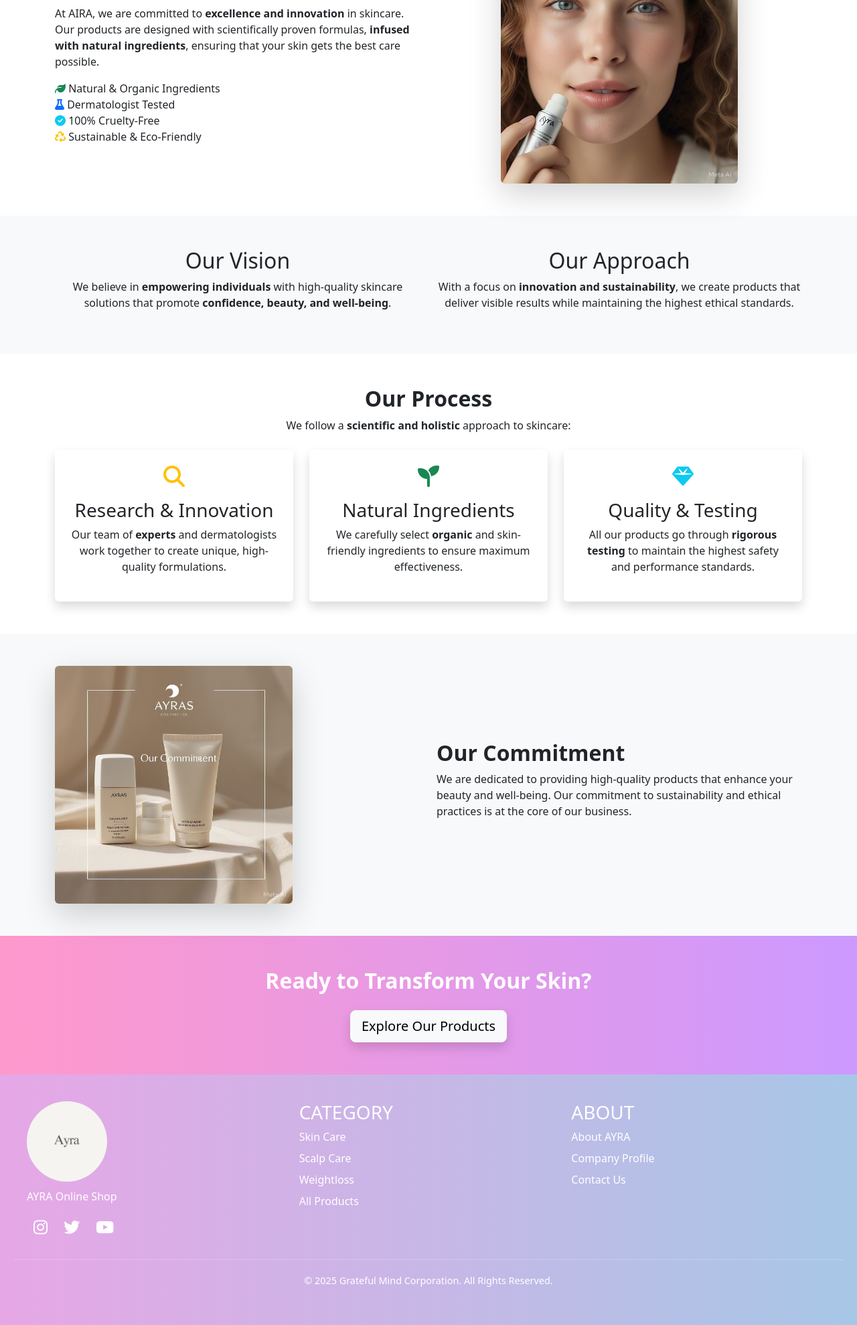
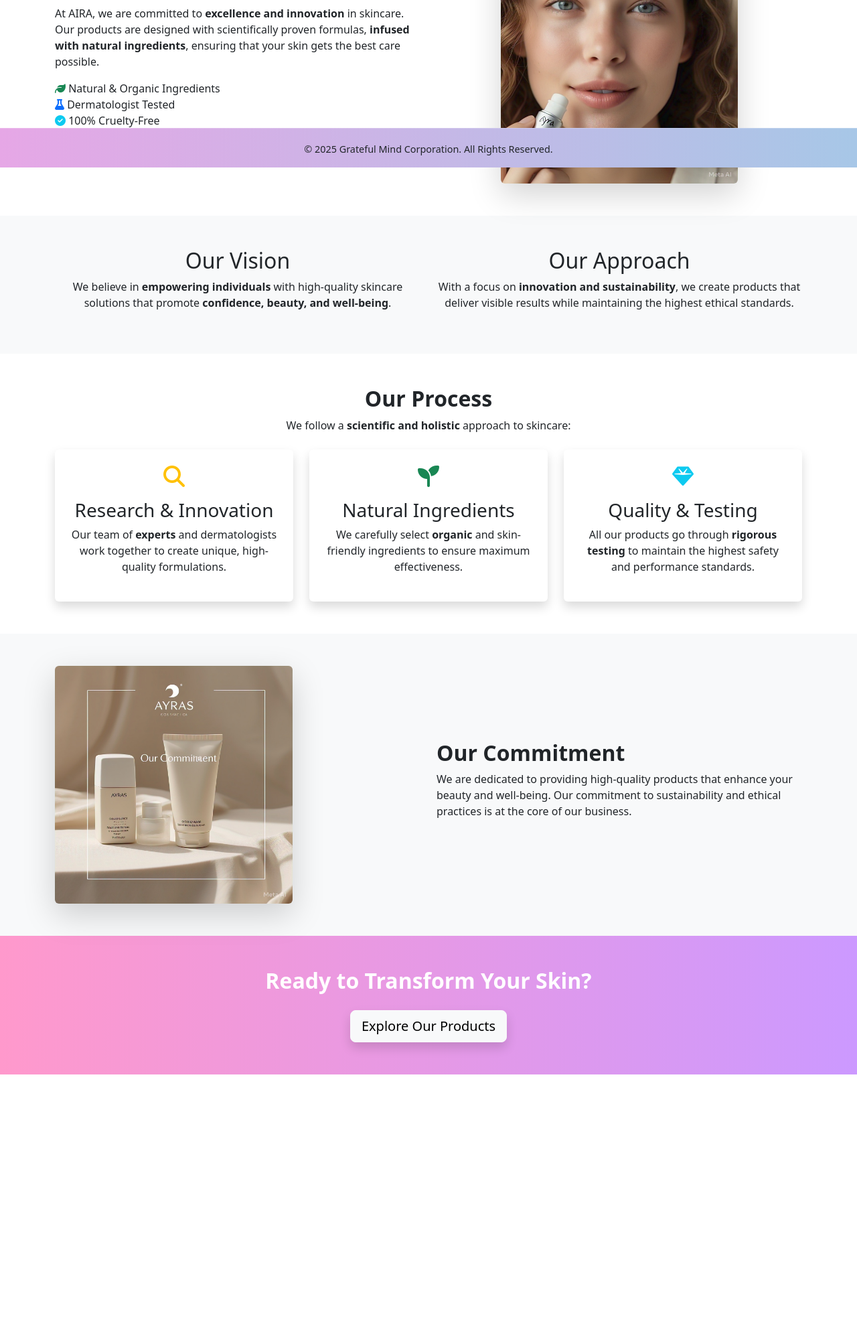
Before and after one commit to successcodinginstitute/DjangoEcommerce_test, a Django app: page /about/ in a window 1280 px wide. Shown: the part 550-2528 px from the top of the page at 67% size. After the commit the page ends 2154 px from the top, so only its background shows below. Run offline with Django 5.2, Linux system fonts and the light colour scheme; data comes from the database, SQL or seed files in the repository; some libraries are stand-ins or nearby versions.

Commit message:
Footer changes

```diff
--- a/AYRAW/templates/base.html
+++ b/AYRAW/templates/base.html
@@ -89,8 +89,11 @@
     /* Footer Styling */
     .footer {
       background: linear-gradient(to right, #e6a7e6, #a7c7e7);
-      padding: 40px 20px;
-      color: white;
+      /* padding: 40px 20px; */
+      /* color: white; */
+      position: fixed;
+      bottom:0px;
+      width:100%;
     }
 
     .footer-content {
@@ -148,7 +151,7 @@
     }
 
     .footer-bottom {
-      margin-top: 30px;
+      /* margin-top: 30px; */
       text-align: center;
       font-size: 0.9rem;
       padding-top: 20px;
@@ -305,7 +308,7 @@
   {% block footer %}
   <!-- Footer -->
   <footer class="footer">
-    <div class="footer-content">
+    <!-- <div class="footer-content">
       <div class="footer-section">
         <img src="{% static 'images/ayralogo.jpg' %}" alt="AYRA Logo" class="footer-logo">
         <p>AYRA Online Shop</p>
@@ -332,7 +335,7 @@
           <li><a href="/contact" style="text-decoration: none;">Contact Us</a></li>
         </ul>
       </div>
-    </div>
+    </div> -->
     <div class="footer-bottom">
       <p>&copy; 2025 Grateful Mind Corporation. All Rights Reserved.</p>
     </div>
```
